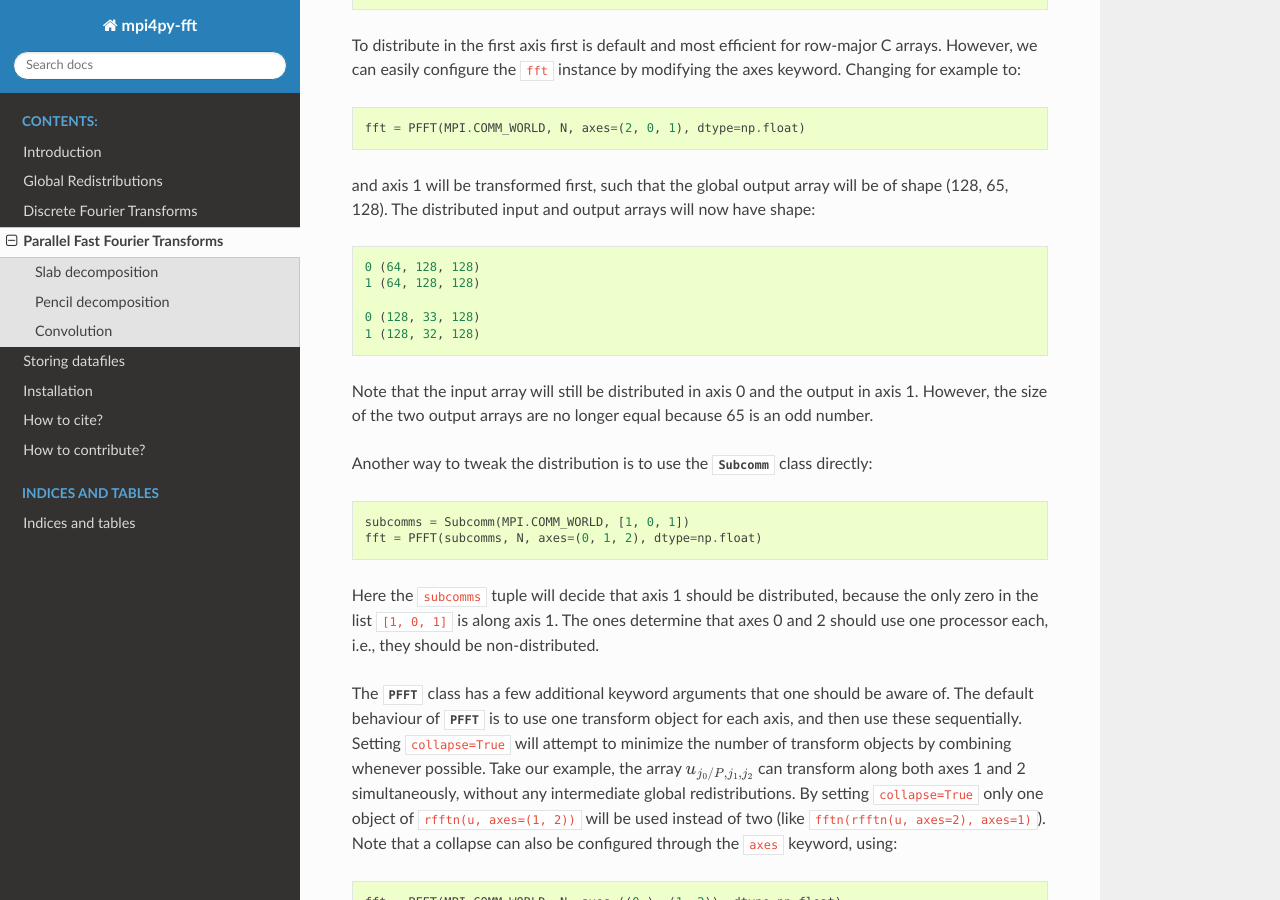
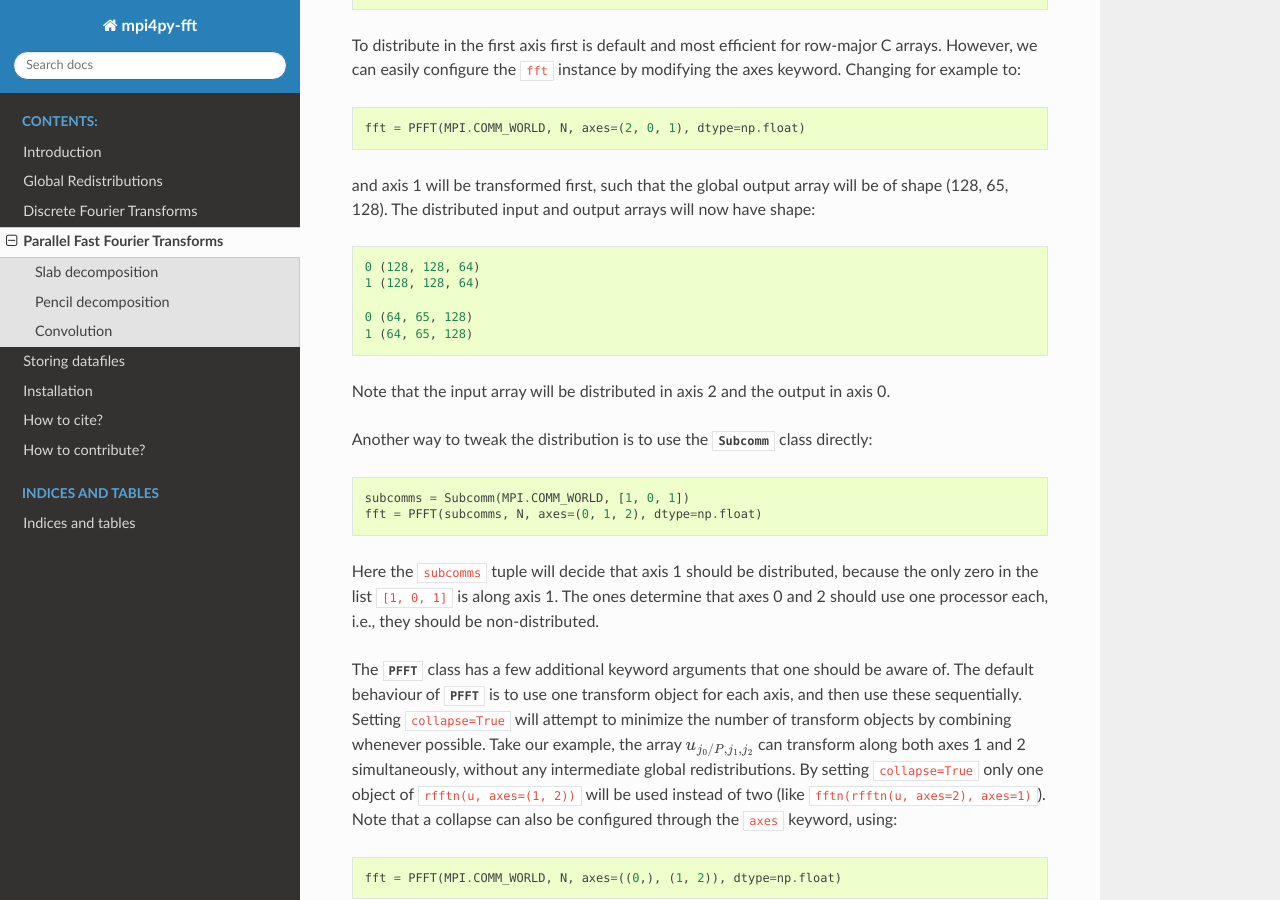
Before and after one commit to mpi4py/mpi4py-fft, a Sphinx documentation site: the page built from docs/source/parallel.rst, in a window 1280 px wide and 900 px high, scrolled down 1931 px. Built offline with Sphinx 7.4.7 and the Read the Docs theme 2.0.0, drawn with Linux system fonts in a browser that asks for light colours; formulas are drawn with MathJax 3.

Commit message:
Fixing slab documentation

```diff
--- a/docs/source/parallel.rst
+++ b/docs/source/parallel.rst
@@ -98,15 +98,14 @@ and axis 1 will be transformed first, such that the global output array
 will be of shape (128, 65, 128). The distributed input and output arrays
 will now have shape::
 
-    0 (64, 128, 128)
-    1 (64, 128, 128)
+    0 (128, 128, 64)
+    1 (128, 128, 64)
 
-    0 (128, 33, 128)
-    1 (128, 32, 128)
+    0 (64, 65, 128)
+    1 (64, 65, 128)
 
-Note that the input array will still be distributed in axis 0 and the
-output in axis 1. However, the size of the two output arrays are no longer
-equal because 65 is an odd number.
+Note that the input array will be distributed in axis 2 and the
+output in axis 0.
 
 Another way to tweak the distribution is to use the :class:`.Subcomm`
 class directly::
```
